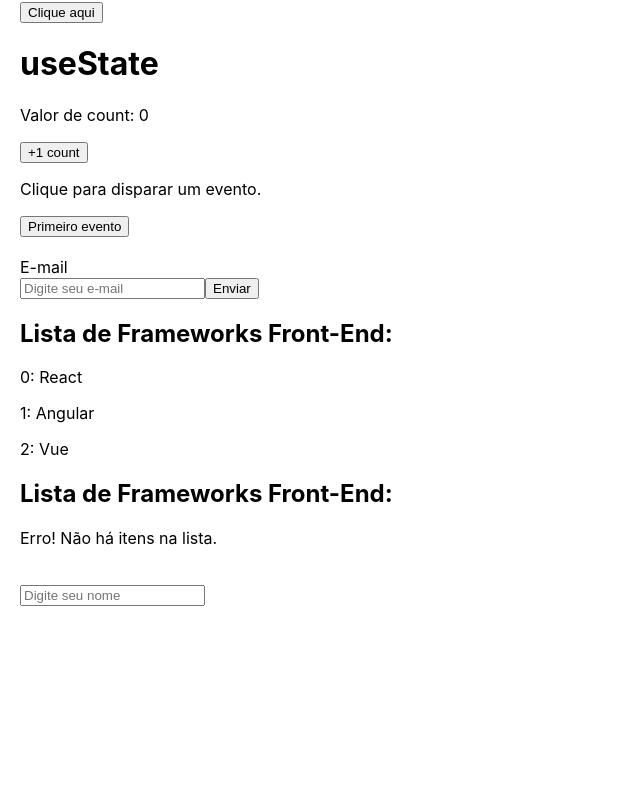
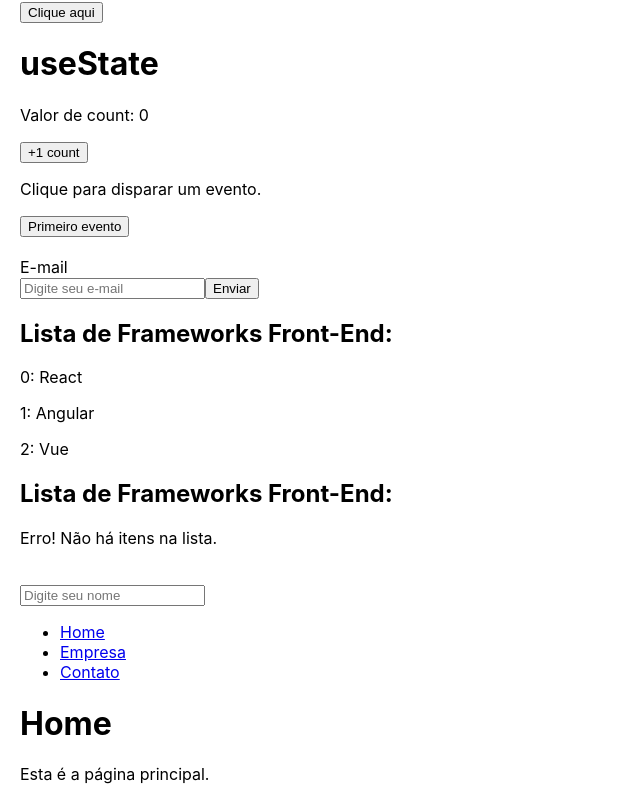
Before and after one commit to riandeoliveira/Examples, a React (Create React App) app in the folder react-examples/: page / in a window 1280 px wide. Shown: the part 998-1802 px from the top of the page, without its empty margins (0-640 px from the left). Before the commit the page ends 1624 px from the top, so only its background shows below. Built offline with nearby package versions, Linux system fonts and the light colour scheme.

Commit message:
Create Router examples

```diff
--- a/react-examples/package.json
+++ b/react-examples/package.json
@@ -8,6 +8,7 @@
     "@testing-library/user-event": "^13.5.0",
     "react": "^17.0.2",
     "react-dom": "^17.0.2",
+    "react-router-dom": "^6.2.1",
     "react-scripts": "5.0.0",
     "web-vitals": "^2.1.3"
   },
--- a/react-examples/src/App.js
+++ b/react-examples/src/App.js
@@ -1,5 +1,4 @@
 // Importações de arquivos com códigos que serão usados neste componente.
-import { useState } from 'react';
 import './App.css';
 import Components from './examples/Components';
 import Props from './examples/props/Props';
@@ -13,6 +12,12 @@ import Conditionals from './examples/Conditionals';
 import Lists from './examples/Lists';
 import Name from './examples/stateLift/Name';
 import StateLift from './examples/stateLift/StateLift';
+import { useState } from 'react';
+import { BrowserRouter as Router, Routes, Route } from 'react-router-dom';
+import Home from './examples/router/pages/Home';
+import Company from './examples/router/pages/Company';
+import Contact from './examples/router/pages/Contact';
+import Navbar from './examples/router/Navbar';
 
 const App = () => {
 
@@ -72,6 +77,16 @@ const App = () => {
         {/* Exemplos de State Lift. */}
         <Name name={name} />
         <StateLift setName={setName} />
+
+        {/* Exemplos de Router. */}
+        <Router>
+          <Navbar />
+          <Routes>
+            <Route exact path="/" element={<Home />}></Route>
+            <Route path="/empresa" element={<Company />}></Route>
+            <Route path="/contato" element={<Contact />}></Route>
+          </Routes>
+        </Router>
       </main>
     </div>
   );
--- /dev/null
+++ b/react-examples/src/examples/router/Navbar.js
@@ -0,0 +1,25 @@
+// Router.
+
+// Pacote para mudança de URLs da aplicação.
+
+// Instalação: npm install react-router-dom.
+
+import { Link } from 'react-router-dom';
+
+const Navbar = () => {
+    return (
+        <ul>
+            <li>
+                <Link to="/home">Home</Link>
+            </li>
+            <li>
+                <Link to="/empresa">Empresa</Link>
+            </li>
+            <li>
+                <Link to="/contato">Contato</Link>
+            </li>
+        </ul>
+    );
+}
+
+export default Navbar;
--- /dev/null
+++ b/react-examples/src/examples/router/pages/Company.js
@@ -0,0 +1,10 @@
+const Company = () => {
+    return (
+        <>
+            <h1>Empresa</h1>
+            <p>Esta é a página da empresa.</p>
+        </>
+    );
+}
+
+export default Company;
--- /dev/null
+++ b/react-examples/src/examples/router/pages/Contact.js
@@ -0,0 +1,10 @@
+const Contact = () => {
+    return (
+        <>
+            <h1>Contato</h1>
+            <p>Esta é a página de contato.</p>
+        </>
+    );
+}
+
+export default Contact;
--- /dev/null
+++ b/react-examples/src/examples/router/pages/Home.js
@@ -0,0 +1,10 @@
+const Home = () => {
+    return (
+        <>
+            <h1>Home</h1>
+            <p>Esta é a página principal.</p>
+        </>
+    );
+}
+
+export default Home;
```
Also changed, not shown: 1 other file (tests, documents, lock files or other folders).
